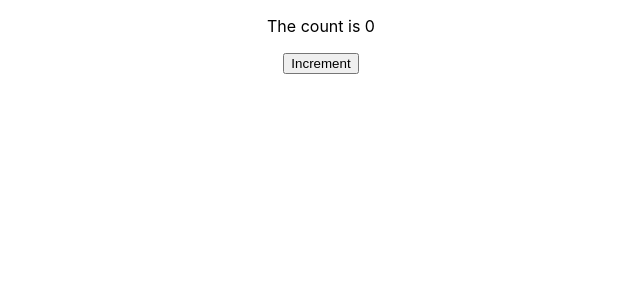
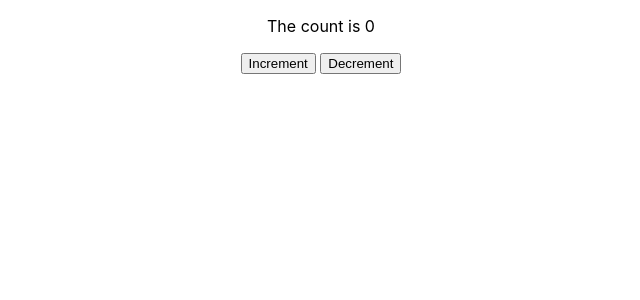
Before and after one commit to tlanders/redux-essentials-demo, a React (Create React App) app: page / in a window 1280 px wide. Shown: the top 300 px of the page, without its empty margins (319-959 px from the left). Built offline with nearby package versions, Linux system fonts and the light colour scheme.

Commit message:
added decrement button and moved file into new dir

```diff
--- a/src/App.js
+++ b/src/App.js
@@ -1,5 +1,5 @@
 import './App.css';
-import Counter from "./Counter";
+import Counter from "./features/counter/Counter";
 
 function App() {
   return (
--- a/src/Counter.js
+++ b/src/features/counter/Counter.js
@@ -7,11 +7,14 @@ function Counter() {
     const increment = () => {
         setCount(count + 1);
     };
+    const decrement = () => {
+        setCount(count - 1);
+    };
 
     return (
         <div>
             <p>The count is {count}</p>
-            <button onClick={increment}>Increment</button>
+            <button onClick={increment}>Increment</button> <button onClick={decrement}>Decrement</button>
         </div>
     )
 }
```
